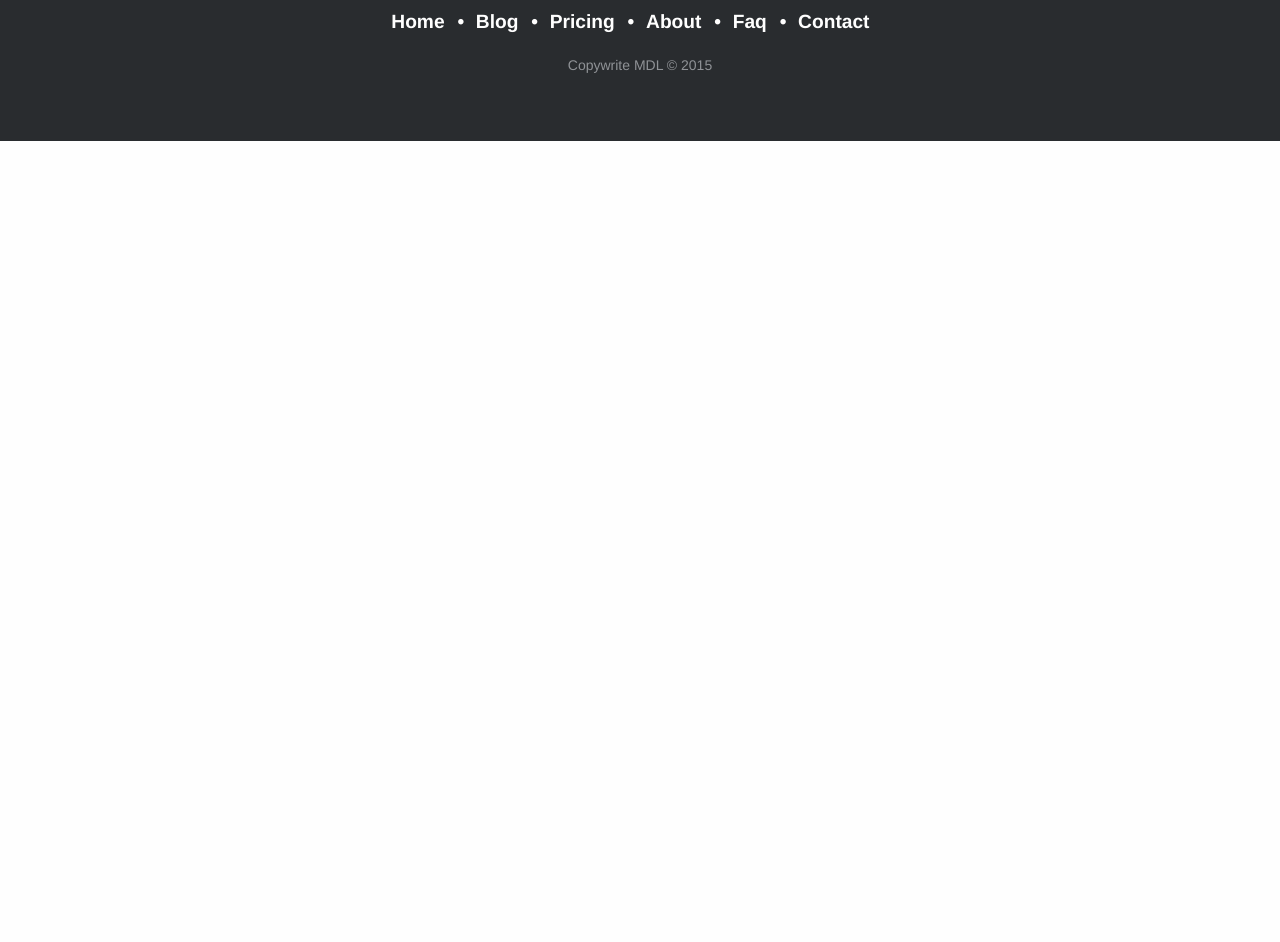
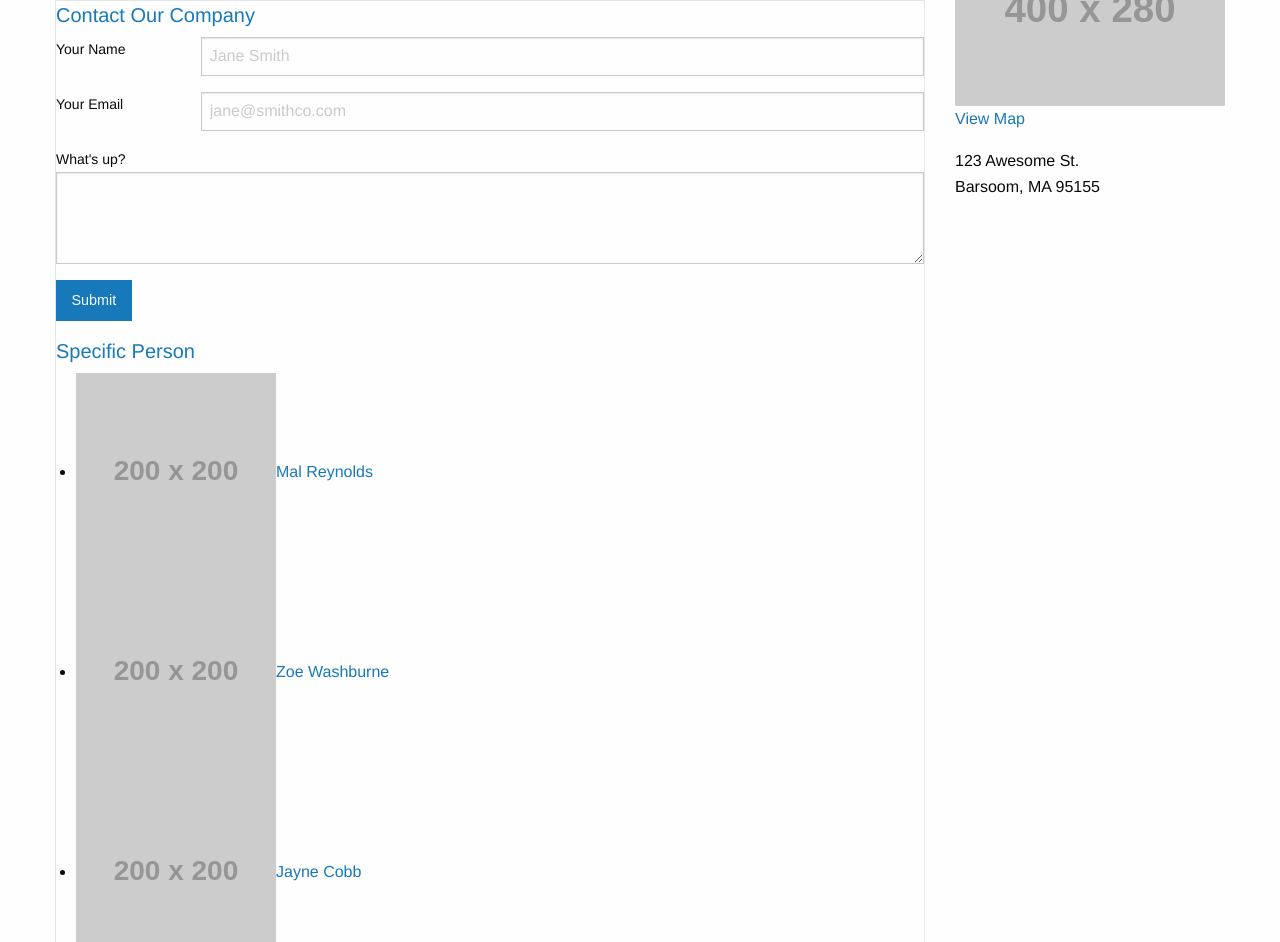
Before and after one commit to NhojPlummer/practice, a plain HTML site: page qs01/contact/index.html in a window 1280 px wide. Shown: the part 573-1515 px from the top of the page. Before the commit the page ends 800 px from the top, so only its background shows below. Drawn offline with Linux system fonts and the light colour scheme; files that its build step writes are made by us from their sources; placeholder pictures from the web are drawn by us.

Commit message:
Contact Page Completed

```diff
--- a/qs01/contact/index.html
+++ b/qs01/contact/index.html
@@ -68,6 +68,98 @@
   <!-- End Hero -->
 
   <!-- Begin Content -->
+
+  <!-- Main Page Content and Sidebar -->
+
+  <div class="row">
+
+    <!-- Contact Details -->
+    <div class="large-9 columns">
+
+      <h3>Get in Touch!</h3>
+      <p>We'd love to hear from you. You can either reach out to us as a whole and one of our awesome team members will get back to you, or if you have a specific question reach out to one of our staff. We love getting email all day <em>all day</em>.</p>
+
+      <div class="section-container tabs" data-section>
+        <section class="section">
+          <h5 class="title"><a href="#panel1">Contact Our Company</a></h5>
+          <div class="content" data-slug="panel1">
+            <form>
+              <div class="row collapse">
+                <div class="large-2 columns">
+                  <label class="inline">Your Name</label>
+                </div>
+                <div class="large-10 columns">
+                  <input type="text" id="yourName" placeholder="Jane Smith">
+                </div>
+              </div>
+              <div class="row collapse">
+                <div class="large-2 columns">
+                  <label class="inline"> Your Email</label>
+                </div>
+                <div class="large-10 columns">
+                  <input type="text" id="yourEmail" placeholder="jane@smithco.com">
+                </div>
+              </div>
+              <label>What's up?</label>
+              <textarea rows="4"></textarea>
+              <button type="submit" class="radius button">Submit</button>
+            </form>
+          </div>
+        </section>
+        <section class="section">
+          <h5 class="title"><a href="#panel2">Specific Person</a></h5>
+          <div class="content" data-slug="panel2">
+            <ul class="large-block-grid-5">
+              <li><a href="mailto:mal@serenity.bc.reb"><img src="http://placehold.it/200x200&amp;text=[person]">Mal Reynolds</a></li>
+              <li><a href="mailto:zoe@serenity.bc.reb"><img src="http://placehold.it/200x200&amp;text=[person]">Zoe Washburne</a></li>
+              <li><a href="mailto:jayne@serenity.bc.reb"><img src="http://placehold.it/200x200&amp;text=[person]">Jayne Cobb</a></li>
+              <li><a href="mailto:doc@serenity.bc.reb"><img src="http://placehold.it/200x200&amp;text=[person]">Simon Tam</a></li>
+              <li><a href="mailto:killyouwithmymind@serenity.bc.reb"><img src="http://placehold.it/200x200&amp;text=[person]">River Tam</a></li>
+              <li><a href="mailto:leafonthewind@serenity.bc.reb"><img src="http://placehold.it/200x200&amp;text=[person]">Hoban Washburne</a></li>
+              <li><a href="mailto:book@serenity.bc.reb"><img src="http://placehold.it/200x200&amp;text=[person]">Shepherd Book</a></li>
+              <li><a href="mailto:klee@serenity.bc.reb"><img src="http://placehold.it/200x200&amp;text=[person]">Kaywinnet Lee Fry</a></li>
+              <li><a href="mailto:inara@guild.comp.all"><img src="http://placehold.it/200x200&amp;text=[person]">Inarra Serra</a></li>
+            </ul>
+          </div>
+        </section>
+      </div>
+    </div>
+
+    <!-- End Contact Details -->
+
+
+    <!-- Sidebar -->
+
+
+    <div class="large-3 columns">
+      <h5>Map</h5>
+      <!-- Clicking this placeholder fires the mapModal Reveal modal -->
+      <p>
+        <a data-open="mapModal"><img src="http://placehold.it/400x280"></a><br />
+        <a data-open="mapModal">View Map</a>
+      </p>
+      <p>
+        123 Awesome St.<br />
+        Barsoom, MA 95155
+      </p>
+    </div>
+    <!-- End Sidebar -->
+  </div>
+
+  <!-- End Main Content and Sidebar -->
+
+
+  <!-- Map Modal -->
+
+  <div class="reveal" id="mapModal" data-reveal>
+    <h4>Where We Are</h4>
+    <p><img src="http://placehold.it/800x600" /></p>
+
+    <<button class="close-button" data-close aria-label="Close reveal" type="button">
+      <span aria-hidden="true">&times;</span>
+    </button>
+
+  </div>
   <!-- End Content -->
 
   <!-- Begin Footer -->
```
